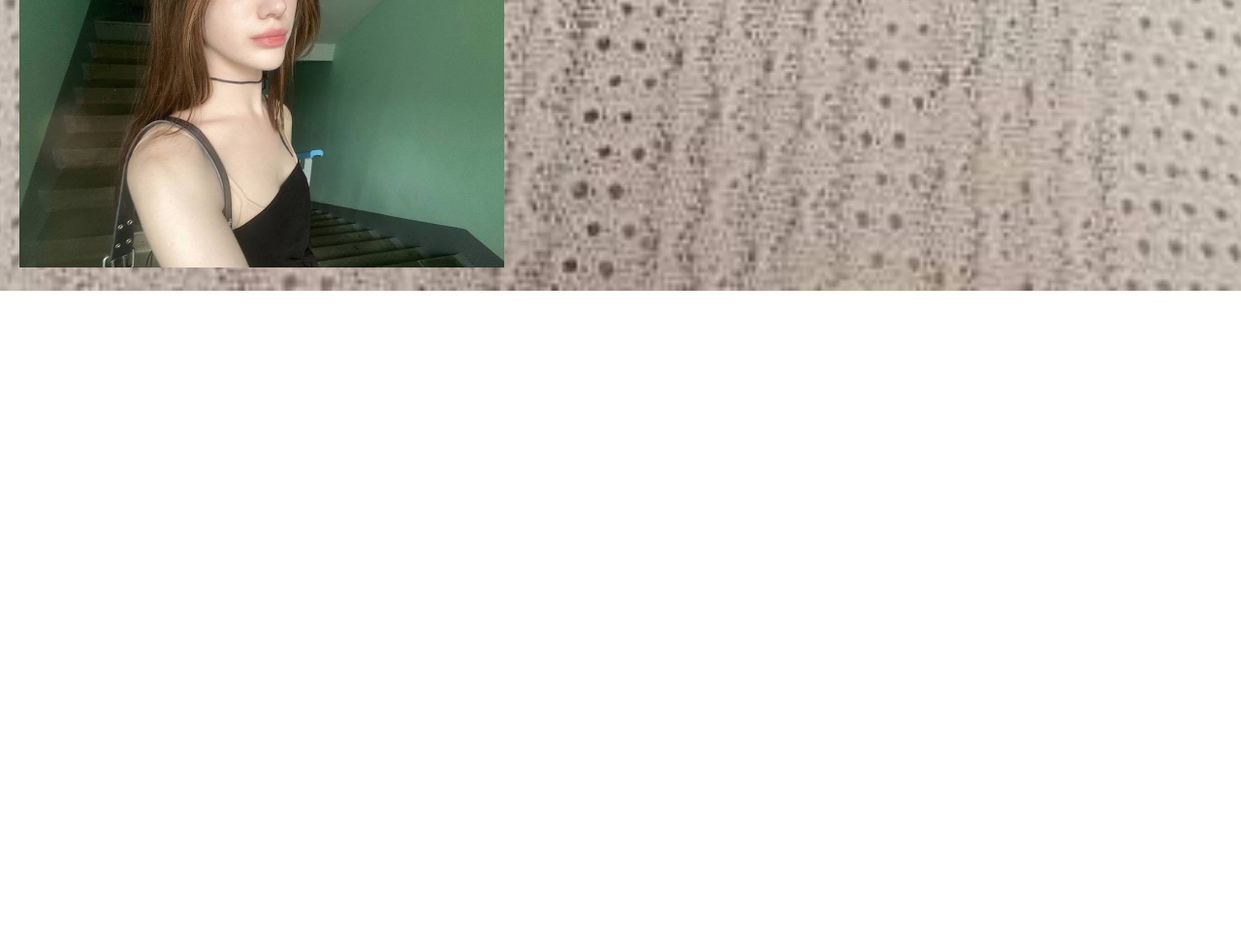
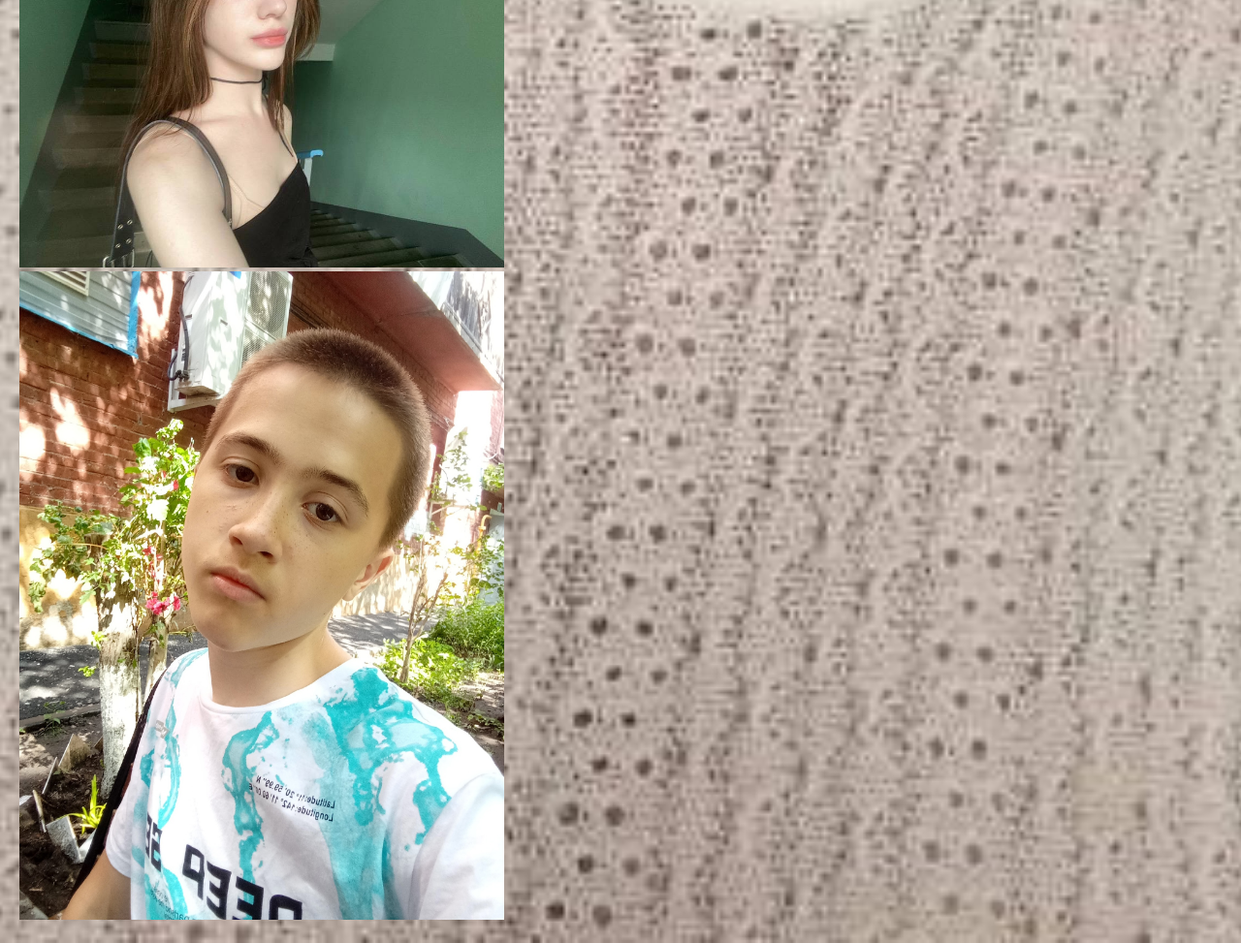
Before and after one commit to fvneral666/shaurma.github.io, a plain HTML site: page 2.html in a window 1280 px wide. Shown: the part 2056-3029 px from the top of the page at 97% size. Before the commit the page ends 2356 px from the top, so only its background shows below. Drawn offline with Linux system fonts and the light colour scheme.

Commit message:
Update 2.html

```diff
--- a/2.html
+++ b/2.html
@@ -32,7 +32,7 @@
         <br>
         <img src="photo_2024-07-20_21-56-04.jpg" width="500">
         <br>
-
+        <img src="даниил.jpg" width="500">
     </section>
     <footer>
         <p>&copy; ООО Асхаб Тамаев. Все права защищены.</p>
```
